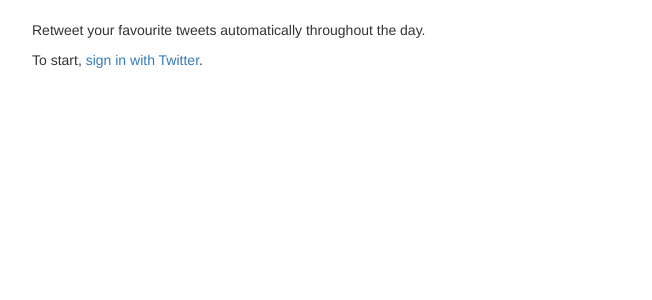
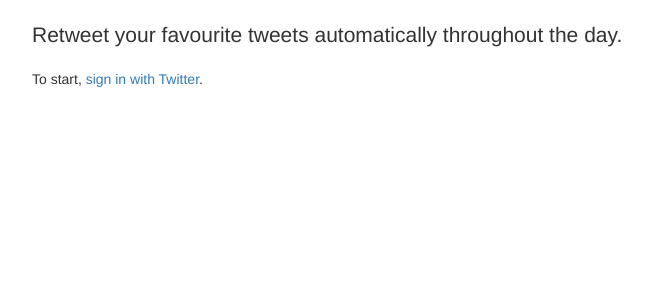
Before and after one commit to beaumartinez/rdf, a Django app: page / in a window 1280 px wide. Shown: the part 50-350 px from the top of the page, without its empty margins (38-690 px from the left). Run offline with Django 3.2, Linux system fonts and the light colour scheme; some libraries are stand-ins or nearby versions.

Commit message:
We lead paragraph now

```diff
--- a/rdf/templates/landing.html
+++ b/rdf/templates/landing.html
@@ -2,7 +2,7 @@
 
 {% block contents %}
     <section>
-        <p>Retweet your favourite tweets automatically throughout the day.
+        <p class=lead>Retweet your favourite tweets automatically throughout the day.
     </section>
 
     <section>
```
